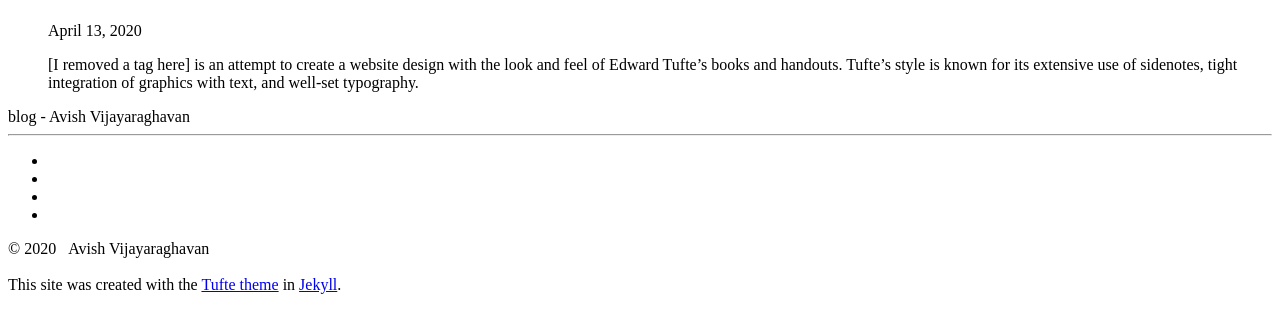
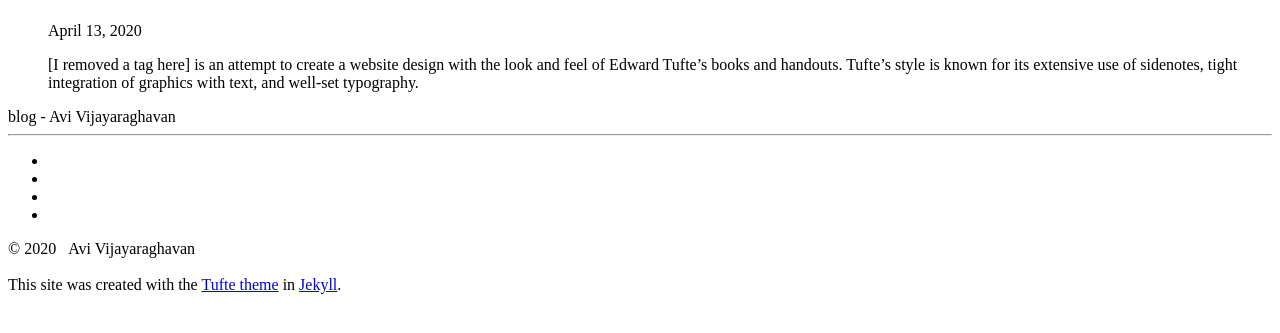
Before and after one commit to avishvj/avishvj.github.io, a Jekyll site: the page built from index.html, in a window 1280 px wide. Shown: the part 298-631 px from the top of the page. Built offline with Jekyll 4.4.1, drawn with Linux system fonts in a browser that asks for light colours.

```diff
--- a/_config.yml
+++ b/_config.yml
@@ -1,7 +1,7 @@
 #baseurl: /tufte-jekyll
 title: Machine Learning for Precision Medicine
 #subtitle: maybe add later?
-author: Avish Vijayaraghavan
+author: Avi Vijayaraghavan
 simple_search: http://google.com/search
 description: My personal website for work and my blogs
 baseurl: "avishvj.github.io"
```
